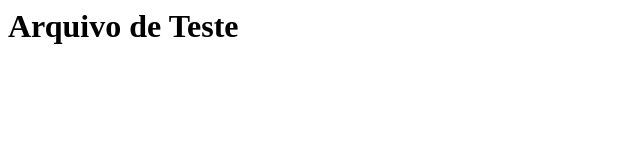
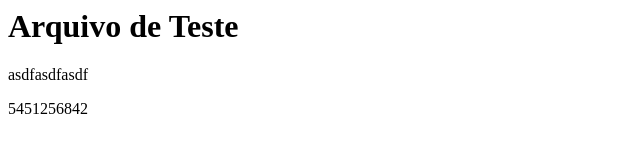
Before and after one commit to moortinz/cursogit, a plain HTML site: page index.html in a window 1280 px wide. Shown: the whole page, without its empty margins (0-640 px from the left). Drawn offline with Linux system fonts and the light colour scheme.

Commit message:
segundo teste

```diff
--- a/index.html
+++ b/index.html
@@ -4,5 +4,7 @@
 
 	<body>
 		<h1>Arquivo de Teste </h1>
+		<p>asdfasdfasdf</p>
+		<p>5451256842</p>
 	</body>
 </html>
```
